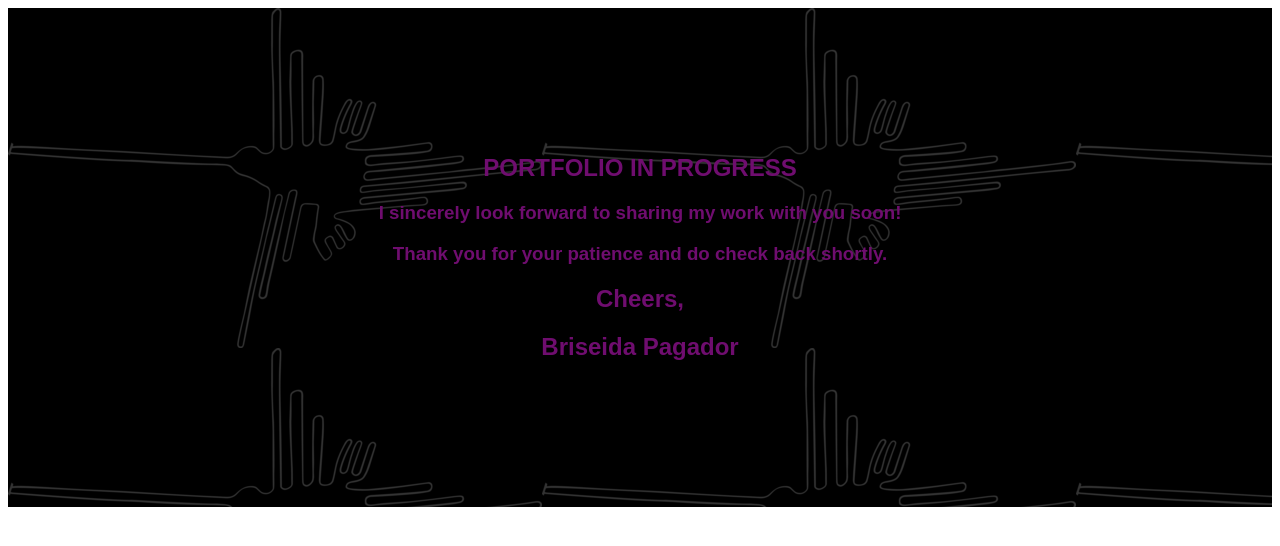
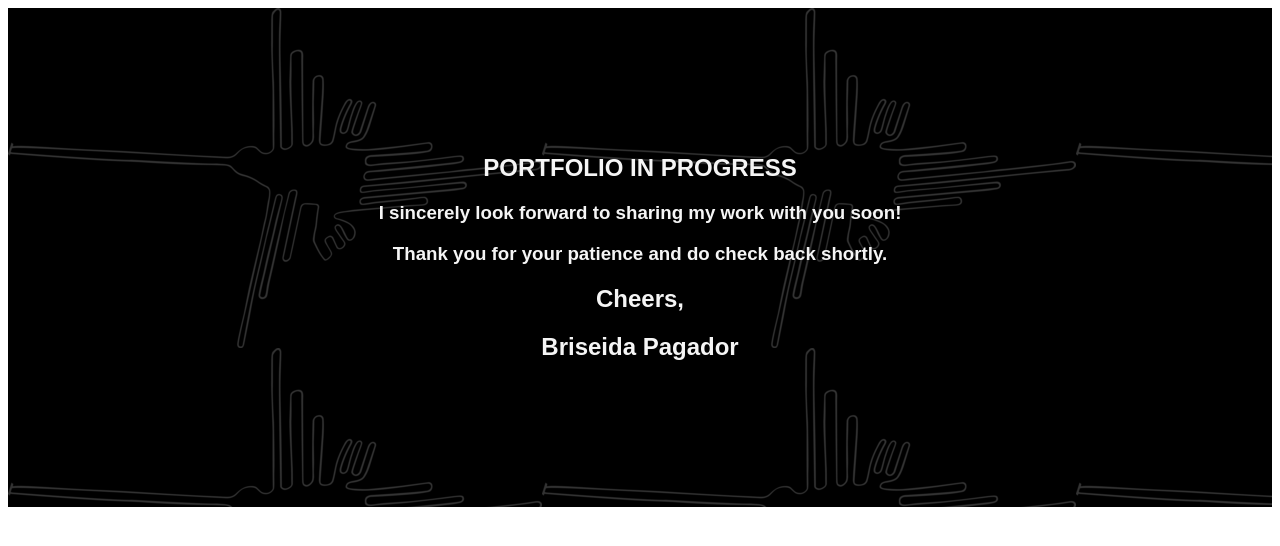
Before and after one commit to bpagador/portfolio, a React app: page / in a window 1280 px wide. Shown: the top 546 px of the page. Built offline with nearby package versions, Linux system fonts and the light colour scheme; a web font is replaced by a local one.

Commit message:
changed font color

```diff
--- a/src/components/sandbox/InProgress.css
+++ b/src/components/sandbox/InProgress.css
@@ -4,7 +4,7 @@
 
     background-image: url('../../../assets/hummingbird-logo.png');
     font-family: 'Lexend Zetta', sans-serif;
-    color: rgb(111, 13, 111);
+    color:whitesmoke;
     background-color: black;
     text-align: center;
     padding: 10%;
```
